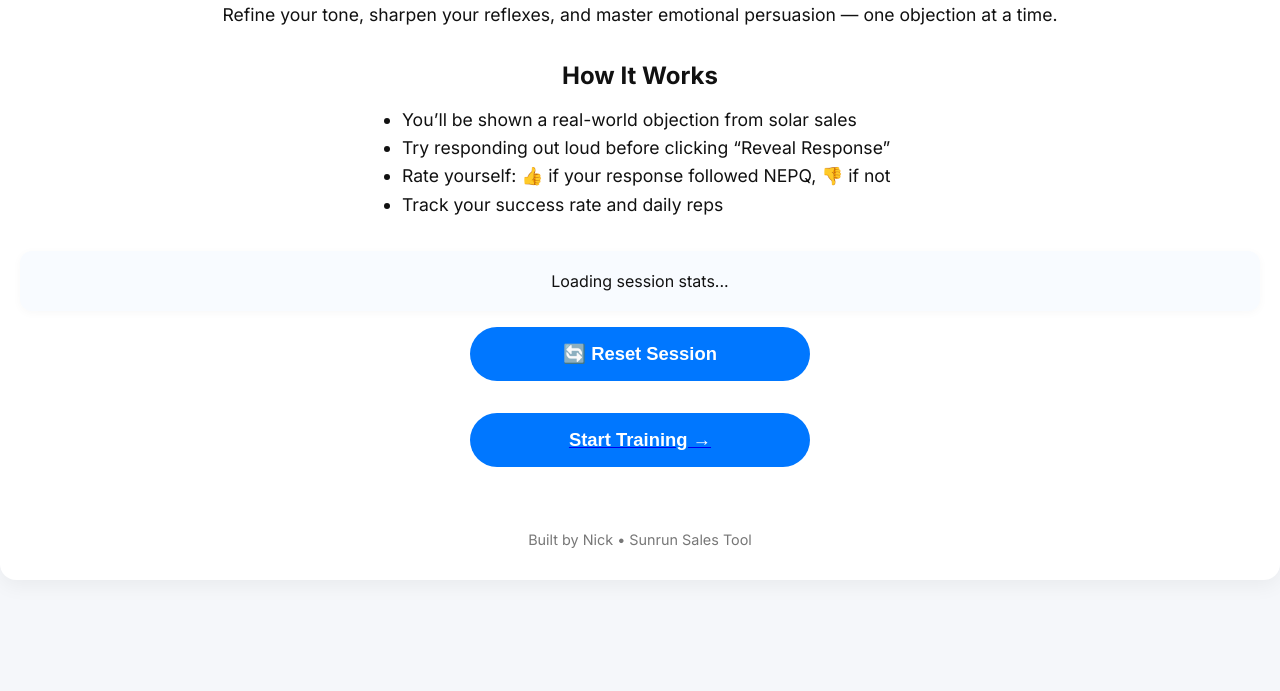
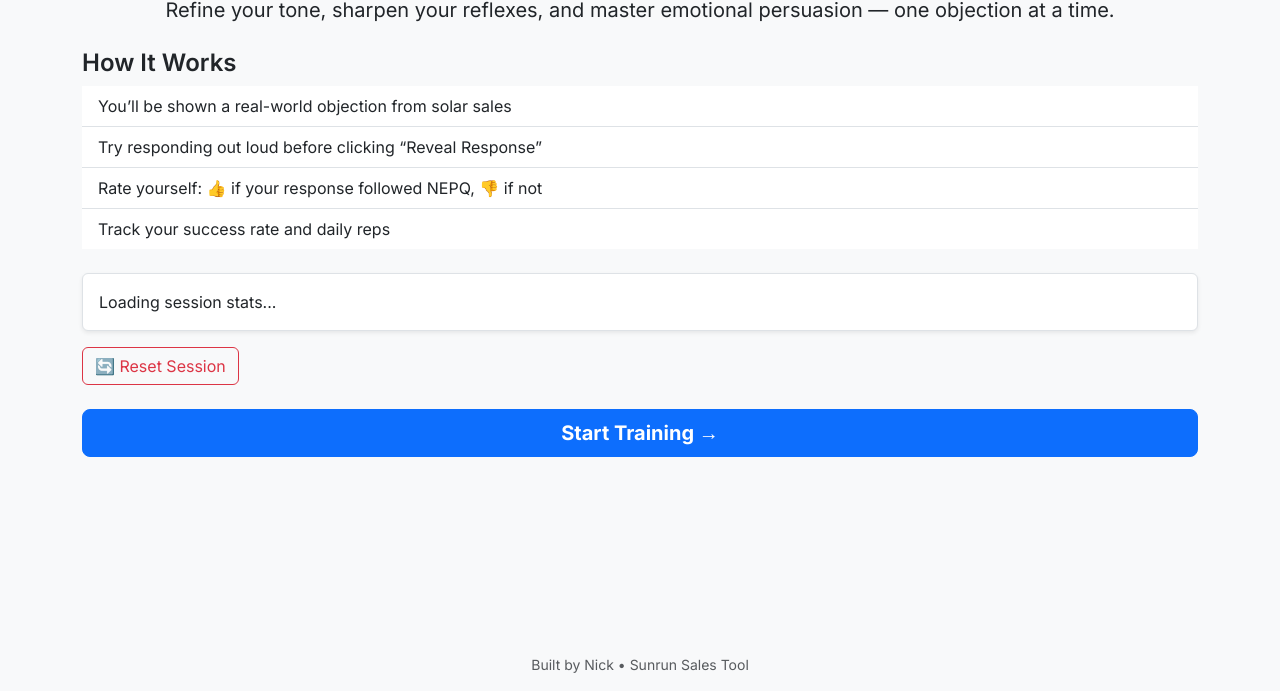
Before and after one commit to NiDaSanti/nepq-trainer, a website: page src/views/index.html in a window 1280 px wide. Shown: the part 109-800 px from the top of the page. Drawn offline with nearby package versions, Linux system fonts and the light colour scheme.

Commit message:
bootstap the whole ui

```diff
--- a/public/style.css
+++ /dev/null
@@ -1,115 +0,0 @@
-/* GLOBAL BASE */
-html, body {
-  margin: 0;
-  padding: 0;
-  font-family: 'Inter', sans-serif;
-  background-color: #f5f7fa;
-  color: #111;
-  height: 100%;
-  -webkit-font-smoothing: antialiased;
-}
-
-/* PAGE CONTAINER */
-.container {
-  min-width: 640px;
-  max-width: 100%;
-  margin: 0 auto;
-  padding: 2rem 1.25rem;
-  background-color: #fff;
-  box-shadow: 0 6px 20px rgba(0, 0, 0, 0.05);
-  border-radius: 16px;
-  box-sizing: border-box;
-}
-
-/* HEADERS */
-h1 {
-  text-align: center;
-  font-size: 1.75rem;
-  margin-bottom: 1rem;
-}
-
-h2 {
-  text-align: center;
-  font-size: 1.3rem;
-  margin: 2rem 0 1rem;
-}
-
-/* INTRO PARAGRAPH */
-.container > p {
-  text-align: center;
-  font-size: 1.1rem;
-  line-height: 1.6;
-  margin-bottom: 2rem;
-}
-
-/* HOW IT WORKS LIST */
-ul {
-  list-style-type: disc;
-  padding-left: 1.5rem;
-  font-size: 1.05rem;
-  line-height: 1.6;
-  max-width: 500px;
-  margin: 0 auto;
-}
-
-/* SESSION SUMMARY BLOCK (fetched by HTMX) */
-#session-summary {
-  background-color: #f8fbff;
-  padding: 1.25rem;
-  border-radius: 12px;
-  box-shadow: 0 2px 10px rgba(0,0,0,0.03);
-  text-align: center;
-  font-size: 1rem;
-  margin-top: 2rem;
-}
-
-/* BUTTONS */
-button {
-  font-size: 1.1rem;
-  font-weight: 600;
-  padding: 1rem;
-  border: none;
-  border-radius: 999px;
-  cursor: pointer;
-  background: #0077ff;
-  color: white;
-  width: 100%;
-  max-width: 340px;
-  display: block;
-  margin: 1rem auto 0;
-  transition: background 0.2s ease;
-}
-
-button:hover {
-  background: #005fcc;
-}
-
-/* FOOTER */
-footer {
-  text-align: center;
-  margin-top: 4rem;
-  font-size: 0.9rem;
-  color: #777;
-}
-
-/* TABLET & DESKTOP BREAKPOINTS */
-@media (min-width: 768px) {
-  .container {
-    width: 100%;
-  }
-  h1 {
-    font-size: 2rem;
-  }
-
-  h2 {
-    font-size: 1.5rem;
-  }
-
-  button {
-    font-size: 1.15rem;
-  }
-
-  ul {
-    font-size: 1.1rem;
-  }
-}
--- a/src/views/index.html
+++ b/src/views/index.html
@@ -3,33 +3,50 @@
 <head>
   <meta charset="UTF-8">
   <title>Solar Objection Trainer</title>
-  <link rel="stylesheet" href="/style.css">
+  <meta name="viewport" content="width=device-width, initial-scale=1" />
+
+  <!-- Google Font -->
   <link href="https://fonts.googleapis.com/css2?family=Inter:wght@400;500;600;700&display=swap" rel="stylesheet">
 
+  <!-- Bootstrap CSS -->
+  <link href="https://cdn.jsdelivr.net/npm/bootstrap@5.3.3/dist/css/bootstrap.min.css" rel="stylesheet" />
+
+  <!-- Custom Styles -->
+  <link rel="stylesheet" href="/style.css">
+
+  <!-- HTMX -->
+  <script src="https://unpkg.com/htmx.org@1.9.2"></script>
 </head>
-<body>
-  <div class="container">
-    <h1>🧠 Solar Objection Trainer</h1>
-    <p style="font-size: 1.1rem;">Refine your tone, sharpen your reflexes, and master emotional persuasion — one objection at a time.</p>
 
-    <h2>How It Works</h2>
-    <ul>
-      <li>You’ll be shown a real-world objection from solar sales</li>
-      <li>Try responding out loud before clicking “Reveal Response”</li>
-      <li>Rate yourself: 👍 if your response followed NEPQ, 👎 if not</li>
-      <li>Track your success rate and daily reps</li>
+<body class="bg-light d-flex flex-column min-vh-100" style="font-family: 'Inter', sans-serif;">
+  <main class="container py-5">
+    <div class="text-center mb-4">
+      <h1 class="fw-bold">🧠 Solar Objection Trainer</h1>
+      <p class="lead">Refine your tone, sharpen your reflexes, and master emotional persuasion — one objection at a time.</p>
+    </div>
+
+    <section class="mb-4">
+      <h2 class="h4 fw-semibold">How It Works</h2>
+      <ul class="list-group list-group-flush">
+        <li class="list-group-item">You’ll be shown a real-world objection from solar sales</li>
+        <li class="list-group-item">Try responding out loud before clicking “Reveal Response”</li>
+        <li class="list-group-item">Rate yourself: 👍 if your response followed NEPQ, 👎 if not</li>
+        <li class="list-group-item">Track your success rate and daily reps</li>
       </ul>
+    </section>
 
+    <section class="mb-4">
       <div id="session-summary"
+           class="bg-white border p-3 rounded shadow-sm"
            hx-get="/api/stats"
            hx-trigger="load"
-         hx-swap="innerHTML"
-         style="margin-top: 2rem;">
+           hx-swap="innerHTML">
         Loading session stats...
       </div>
 
-    <div style="margin-top: 1rem;">
+      <div class="mt-3">
         <button
+          class="btn btn-outline-danger"
           hx-post="/api/reset"
           hx-target="#session-summary"
           hx-swap="outerHTML"
@@ -38,17 +55,18 @@
           🔄 Reset Session
         </button>
       </div>
+    </section>
 
-    <a href="/flashcards">
-      <button style="margin-top: 2rem;">Start Training →</button>
-    </a>
+    <div class="d-grid">
+      <a href="/flashcards" class="btn btn-primary btn-lg fw-bold">Start Training →</a>
+    </div>
+  </main>
 
-    <footer style="margin-top: 4rem; font-size: 0.9rem; color: #777;">
+  <footer class="text-center mt-auto py-3 small text-muted">
     Built by Nick • Sunrun Sales Tool
   </footer>
 
-  </div>
-
-  <script src="https://unpkg.com/htmx.org@1.9.2"></script>
+  <!-- Bootstrap Bundle -->
+  <script src="https://cdn.jsdelivr.net/npm/bootstrap@5.3.3/dist/js/bootstrap.bundle.min.js"></script>
 </body>
 </html>
```
Also changed, not shown: src/routes/trainerRoutes.js (+36 -78 lines). Lines whose indentation alone changed are shown as unchanged.
